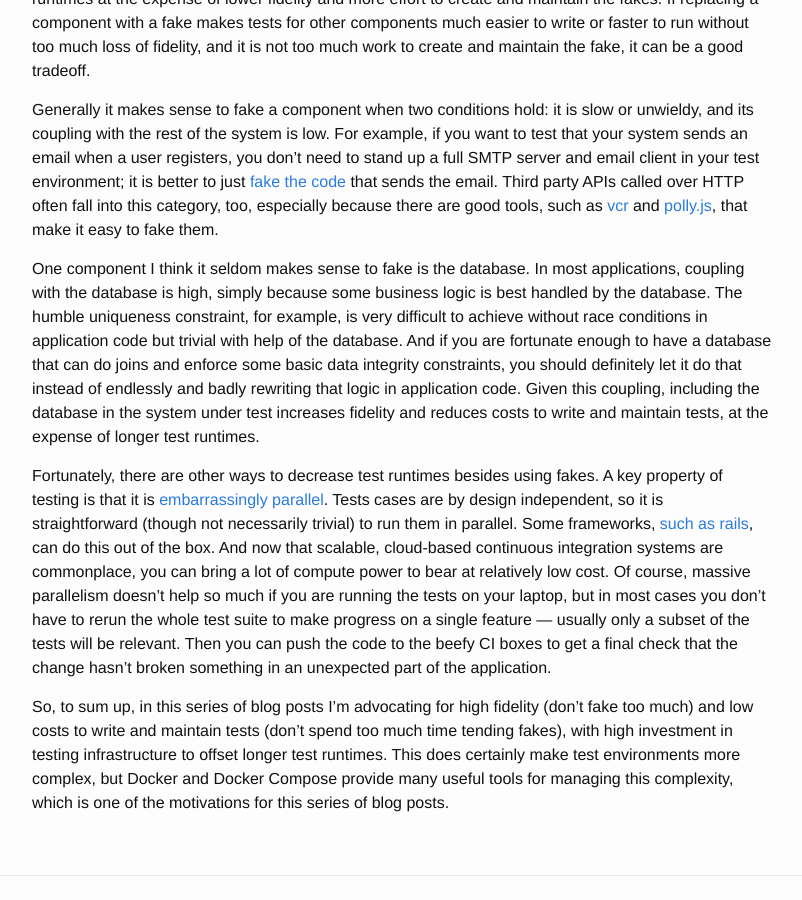
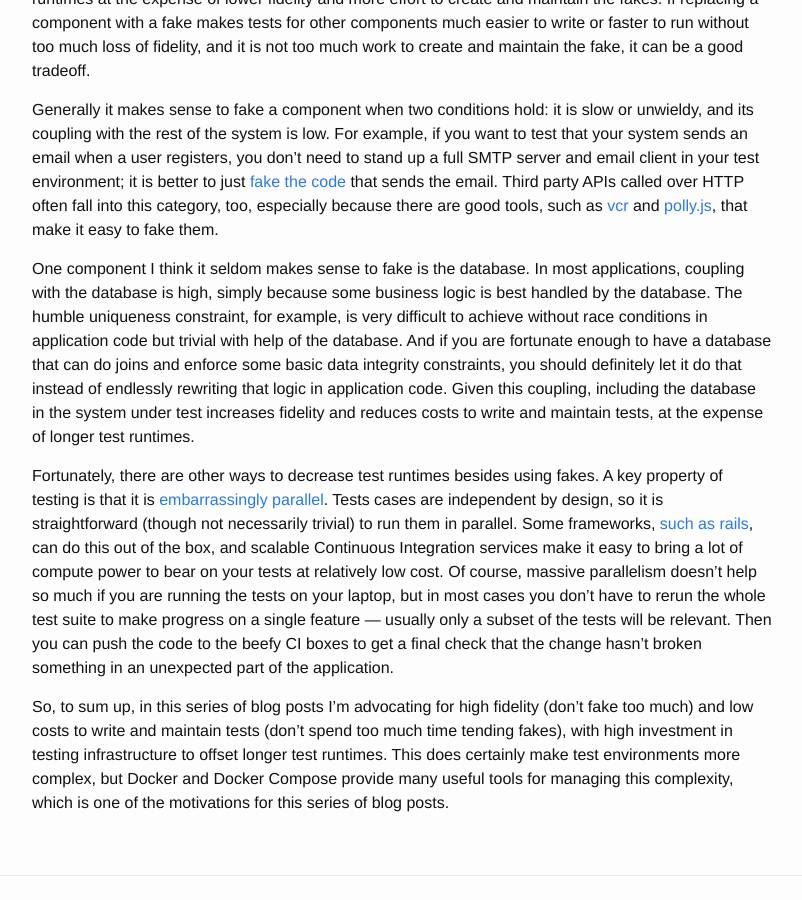
Before and after one commit to jdleesmiller/jdleesmiller.github.io, a Jekyll site: the page built from _posts/2019-10-19-testing-node-docker-compose-backend.markdown, in a window 1280 px wide and 900 px high, scrolled down 13872 px. Shown: the whole window, without its empty margins (238-1040 px from the left). Built offline with Jekyll 4.4.1, drawn with Linux system fonts in a browser that asks for light colours; some of the changed text lies outside the part shown.

Commit message:
Tweak further

```diff
--- a/_posts/2019-10-19-testing-node-docker-compose-backend.markdown
+++ b/_posts/2019-10-19-testing-node-docker-compose-backend.markdown
@@ -470,7 +470,7 @@
 
 So, why do we test? We test to *estimate correctness*. Good testing lets us iterate quickly to improve correctness by providing accurate and cheap estimates.
 
-I say 'estimate' here because we can measure 'ground truth' correctness by letting the system loose in the real world and seeing what happens. If we can release quickly, get feedback quickly through great monitoring in production, and the cost of system failure is low, we might not need to estimate. For example, if we deliver pictures of cats at scale, we might just ship to production and measure; if we make antilock braking systems, not so much. In most domains, it is worth investing in testing so we can accurately predict and improve correctness before we go to production.
+I say 'estimate' here because we can in principle measure 'ground truth' correctness by letting the system loose in the real world and seeing what happens. If we can release to production quickly and get feedback quickly through great monitoring, and if the cost of system failure is low, we might not need to estimate. For example, if we deliver pictures of cats at scale, we might just ship to production and measure; if we make antilock braking systems, not so much. In most domains, it is worth investing in testing so we can accurately predict and improve correctness before we go to production.
 
 The main way to achieve high prediction accuracy is through high *fidelity*. As they say at NASA, [fly as you test, test as you fly](http://llis.nasa.gov/lesson/1196). For high fidelity, the system under test should closely resemble the one in production, and it should be tested in a way that closely resembles how it is used in production. However, fidelity usually comes at a cost.
 
@@ -482,8 +482,8 @@
 
 Generally it makes sense to fake a component when two conditions hold: it is slow or unwieldy, and its coupling with the rest of the system is low. For example, if you want to test that your system sends an email when a user registers, you don't need to stand up a full SMTP server and email client in your test environment; it is better to just [fake the code](https://guides.rubyonrails.org/testing.html#testing-your-mailers) that sends the email. Third party APIs called over HTTP often fall into this category, too, especially because there are good tools, such as [vcr](https://github.com/vcr/vcr) and [polly.js](https://netflix.github.io/pollyjs), that make it easy to fake them.
 
-One component I think it seldom makes sense to fake is the database. In most applications, coupling with the database is high, simply because some business logic is best handled by the database. The humble uniqueness constraint, for example, is very difficult to achieve without race conditions in application code but trivial with help of the database. And if you are fortunate enough to have a database that can do joins and enforce some basic data integrity constraints, you should definitely let it do that instead of endlessly and badly rewriting that logic in application code. Given this coupling, including the database in the system under test increases fidelity and reduces costs to write and maintain tests, at the expense of longer test runtimes.
+One component I think it seldom makes sense to fake is the database. In most applications, coupling with the database is high, simply because some business logic is best handled by the database. The humble uniqueness constraint, for example, is very difficult to achieve without race conditions in application code but trivial with help of the database. And if you are fortunate enough to have a database that can do joins and enforce some basic data integrity constraints, you should definitely let it do that instead of endlessly rewriting that logic in application code. Given this coupling, including the database in the system under test increases fidelity and reduces costs to write and maintain tests, at the expense of longer test runtimes.
 
-Fortunately, there are other ways to decrease test runtimes besides using fakes. A key property of testing is that it is [embarrassingly parallel](https://en.wikipedia.org/wiki/Embarrassingly_parallel). Tests cases are by design independent, so it is straightforward (though not necessarily trivial) to run them in parallel. Some frameworks, [such as rails](https://guides.rubyonrails.org/testing.html#parallel-testing), can do this out of the box. And now that scalable, cloud-based continuous integration systems are commonplace, you can bring a lot of compute power to bear at relatively low cost. Of course, massive parallelism doesn't help so much if you are running the tests on your laptop, but in most cases you don't have to rerun the whole test suite to make progress on a single feature --- usually only a subset of the tests will be relevant. Then you can push the code to the beefy CI boxes to get a final check that the change hasn't broken something in an unexpected part of the application.
+Fortunately, there are other ways to decrease test runtimes besides using fakes. A key property of testing is that it is [embarrassingly parallel](https://en.wikipedia.org/wiki/Embarrassingly_parallel). Tests cases are independent by design, so it is straightforward (though not necessarily trivial) to run them in parallel. Some frameworks, [such as rails](https://guides.rubyonrails.org/testing.html#parallel-testing), can do this out of the box, and scalable Continuous Integration services make it easy to bring a lot of compute power to bear on your tests at relatively low cost. Of course, massive parallelism doesn't help so much if you are running the tests on your laptop, but in most cases you don't have to rerun the whole test suite to make progress on a single feature --- usually only a subset of the tests will be relevant. Then you can push the code to the beefy CI boxes to get a final check that the change hasn't broken something in an unexpected part of the application.
 
 So, to sum up, in this series of blog posts I'm advocating for high fidelity (don't fake too much) and low costs to write and maintain tests (don't spend too much time tending fakes), with high investment in testing infrastructure to offset longer test runtimes. This does certainly make test environments more complex, but Docker and Docker Compose provide many useful tools for managing this complexity, which is one of the motivations for this series of blog posts.
```
